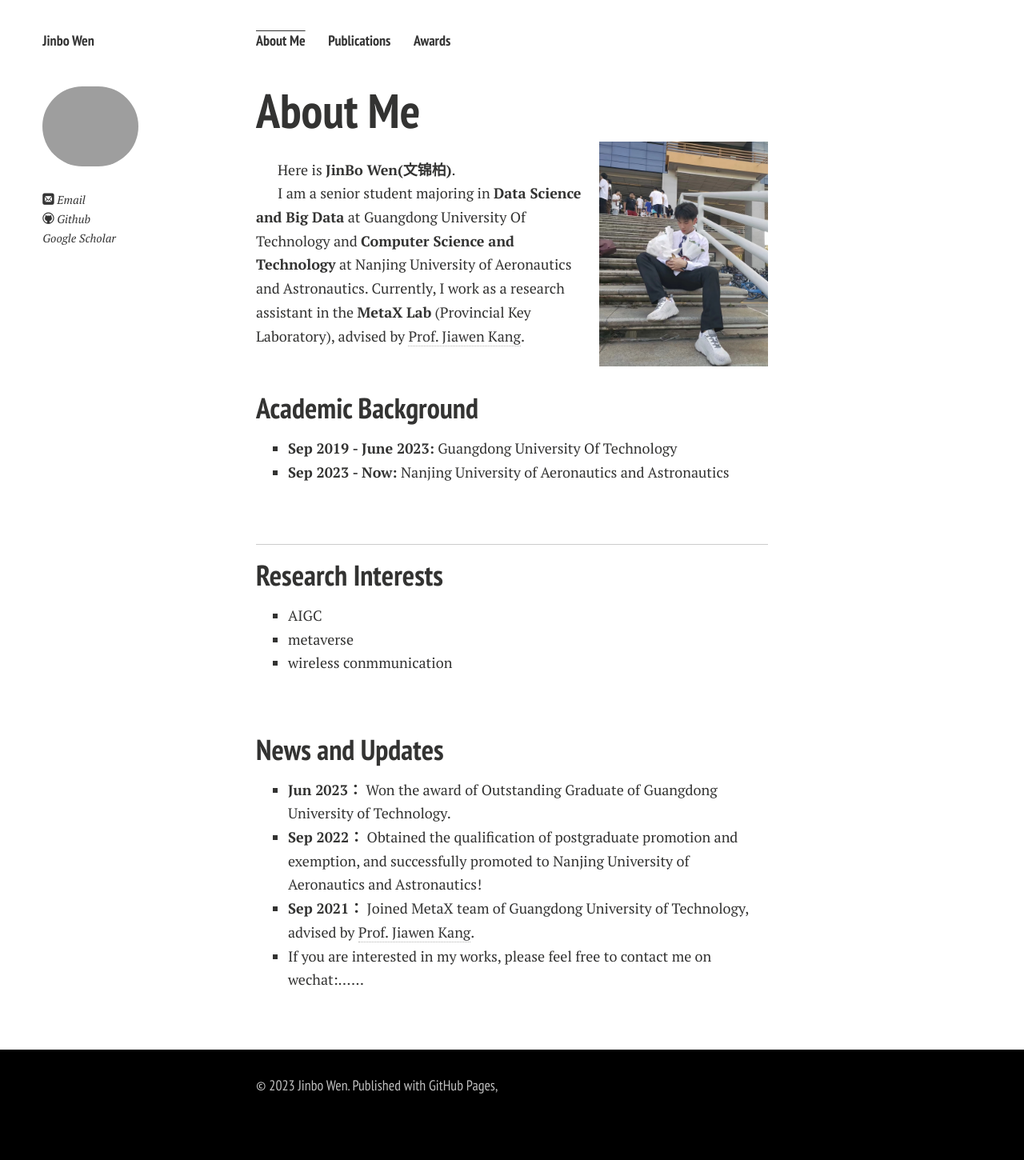
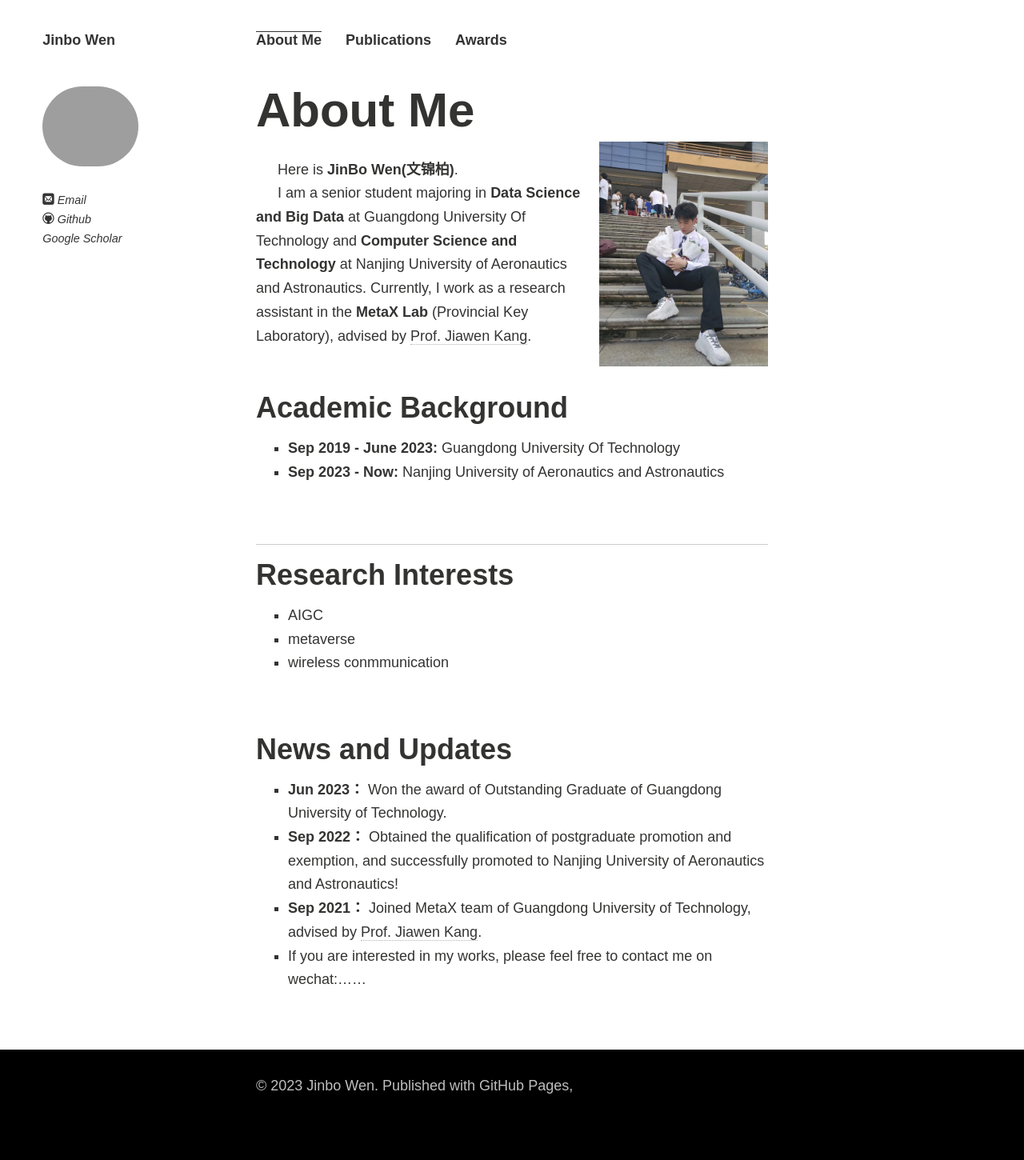
Before and after one commit to wenjinb/wenjinb.github.io, a Jekyll site: the page built from index.md, in a window 1280 px wide. Shown: the whole page at 80% size. Built offline with Jekyll 4.4.1, drawn with Linux system fonts in a browser that asks for light colours; nearby versions of some CDN libraries; comment, search, counter and statistics services are not loaded; a style sheet for code colours, icons or effects is not loaded; our own code applies the rules of GitHub Pages for plain Markdown files.

Commit message:
update css

```diff
--- a/assets/css/main.css
+++ b/assets/css/main.css
@@ -578,7 +578,7 @@ h3,
 h4,
 h5,
 h6 {
-  font-family: 'PT Sans Narrow', sans-serif;
+  font-family: Arial, sans-serif;
   font-weight: 700;
 }
 
@@ -645,7 +645,7 @@ figcaption {
   font-size: 18px;
   font-size: 1rem;
   margin-bottom: 1.65rem;
-  font-family: 'PT Sans Narrow', sans-serif;
+  font-family: 'Arial', sans-serif;
   counter-increment: captions;
 }
 
@@ -685,7 +685,7 @@ code,
 kbd,
 samp,
 pre {
-  font-family: Monaco, "Courier New", "DejaVu Sans Mono", "Bitstream Vera Sans Mono", monospace;
+  font-family: Arial, Monaco, "Courier New", "DejaVu Sans Mono", "Bitstream Vera Sans Mono", monospace;
 }
 
 p code {
@@ -702,7 +702,7 @@ p code {
 
 .highlight {
   background-color: #efefef;
-  font-family: Monaco, "Courier New", "DejaVu Sans Mono", "Bitstream Vera Sans Mono", monospace;
+  font-family: Arial, Monaco, "Courier New", "DejaVu Sans Mono", "Bitstream Vera Sans Mono", monospace;
   font-size: 80%;
   color: #333332;
   margin-bottom: 1.5em;
@@ -1354,7 +1354,7 @@ input,
 button,
 select,
 textarea {
-  font-family: 'PT Serif', serif;
+  font-family: Arial,'PT Serif', serif;
   -webkit-box-sizing: border-box;
   -moz-box-sizing: border-box;
   -ms-box-sizing: border-box;
@@ -1615,7 +1615,7 @@ select:focus {
 
 html {
   background-color: #ffffff;
-  font-family: 'PT Serif', serif;
+  font-family: Arial, 'PT Serif', serif;
   font-color: #333332;
   font-size: 90%;
 }
@@ -1624,7 +1624,7 @@ html {
   margin: 0 auto;
   width: 100%;
   padding: 2em 0 3em;
-  font-family: 'PT Sans Narrow', sans-serif;
+  font-family: Arial, 'PT Sans Narrow', sans-serif;
   font-weight: 700;
   text-transform: capitalize;
 }
@@ -1891,7 +1891,7 @@ html {
   display: block;
   margin: 0;
   padding: 0;
-  font-family: 'PT Sans Narrow', sans-serif;
+  font-family: Arial, 'PT Sans Narrow', sans-serif;
   border-bottom: 1px solid #808080;
 }
 
@@ -1992,7 +1992,7 @@ html {
 }
 
 .holder {
-  font-family: 'PT Sans Narrow', sans-serif;
+  font-family: Arial, 'PT Sans Narrow', sans-serif;
 }
 
 .holder a {
```
